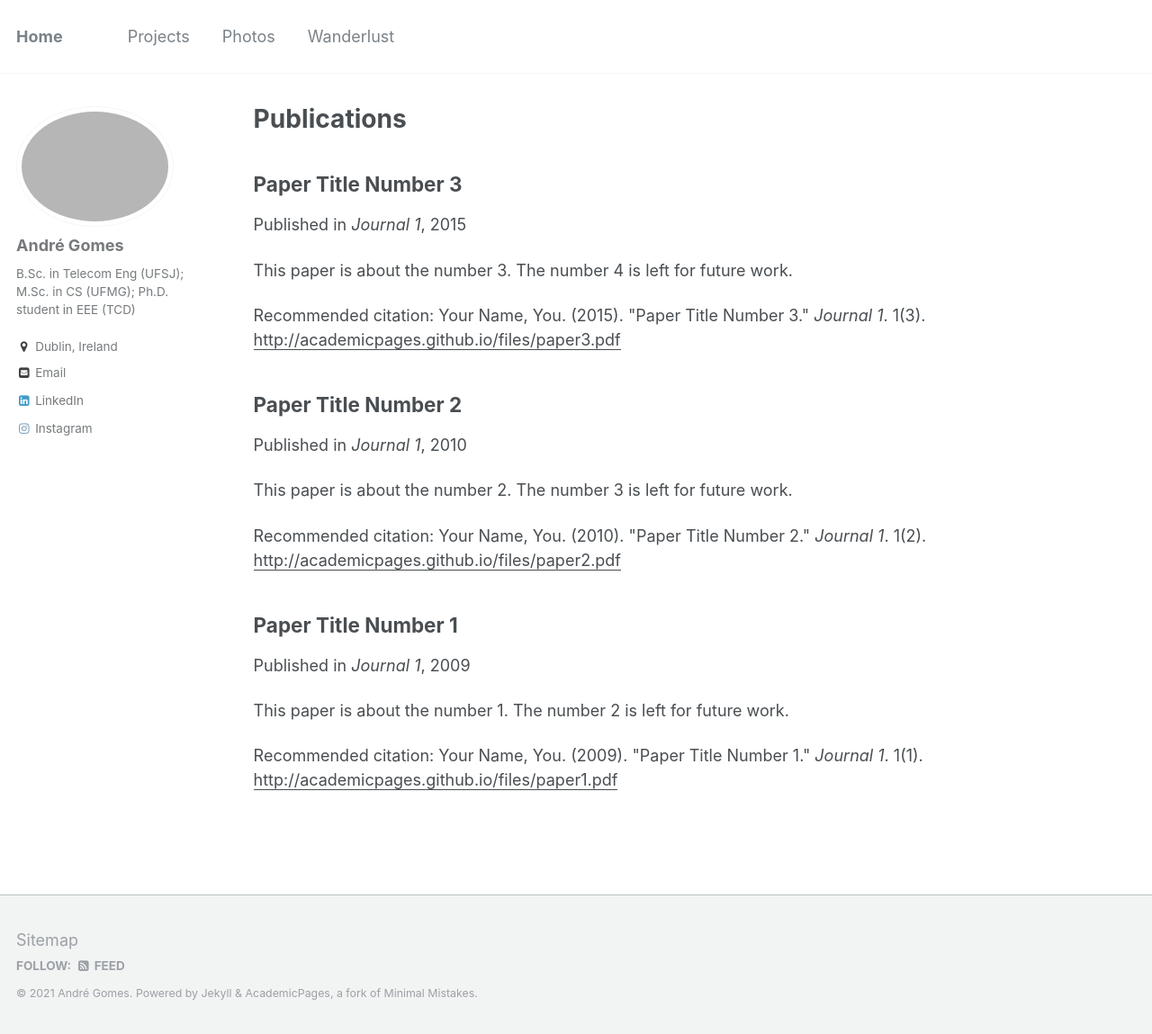
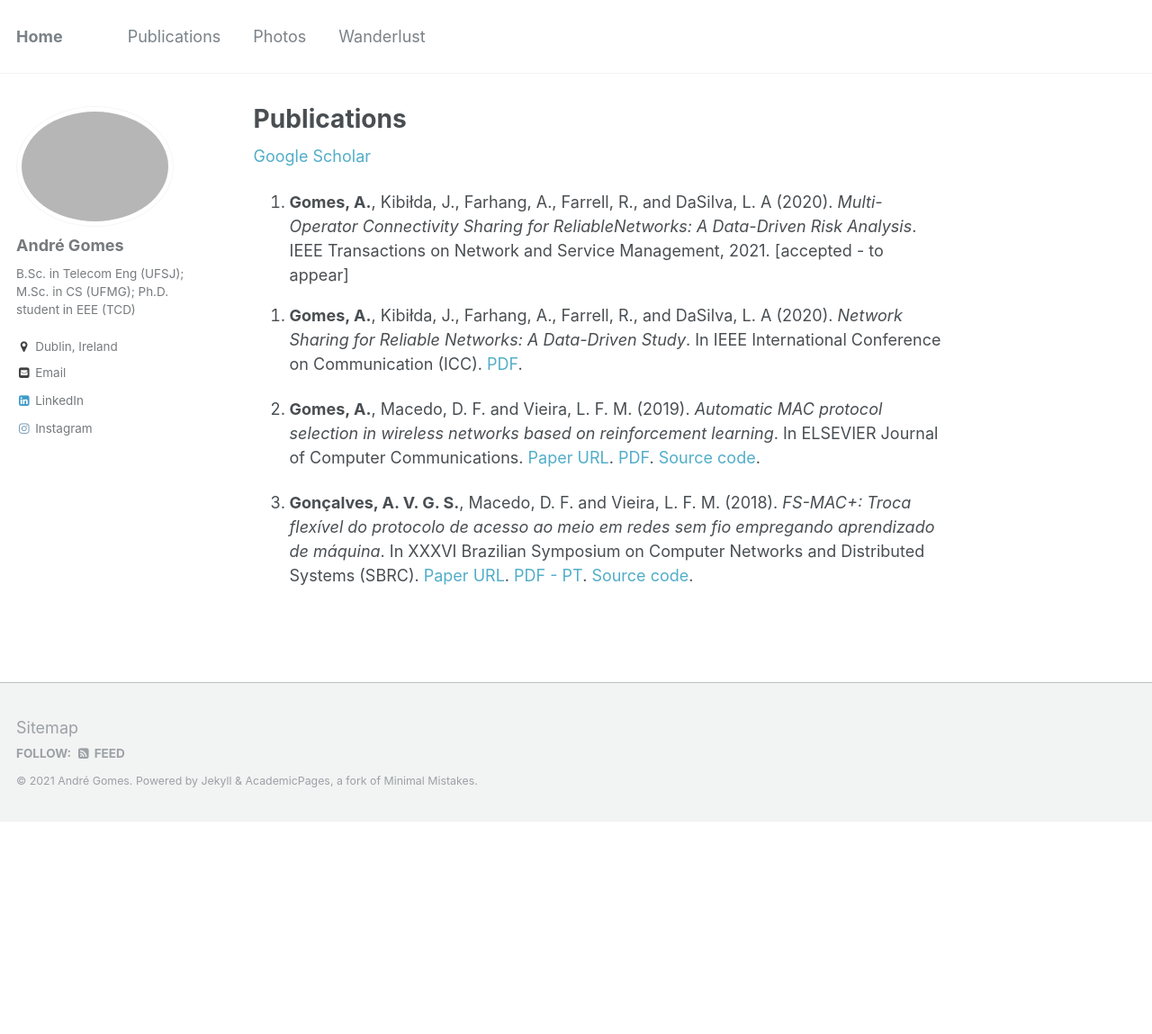
Before and after one commit to avgsg/avgsg.github.io, a Jekyll site: the page built from _pages/publications.md, in a window 1280 px wide and 1149 px high. Shown: the whole window at 90% size. Built offline with Jekyll 4.4.1, drawn with Linux system fonts in a browser that asks for light colours.

Commit message:
update paper IEEE TNSM

```diff
--- a/_data/navigation.yml
+++ b/_data/navigation.yml
@@ -24,8 +24,8 @@
 #  - title: "Minicurso Gnu Radio"
 #    url: /minicurso-gnuradio/
 
-  - title: "Projects"
-    url: /projects/
+  - title: "Publications"
+    url: /publications/
 
   - title: "Photos"
     url: /photos/
--- a/_pages/projects.md
+++ /dev/null
@@ -1,34 +0,0 @@
----
-title: "Projects"
-permalink: /projects/
-author_profile: true
----
-
-## 1. SATORI (2019-?)
-
-I am a team member of the SATORI (smart networking in the era of AI) project, a joint research collaboration between Trinity College Dublin (Ireland) and Tsinghua University (China). For more details, visit [here](http://satori-project.net/).
-
-**Publications:** <br>
-[1] Gomes, A., Kibiłda, J., Farhang, A., Farrell, R., and DaSilva, L. A (2020). _Network Sharing for Reliable Networks: A Data-Driven Study_. In IEEE International Conference on Communication (ICC). [PDF](../files/papers/icc-2020-net-sharing.pdf).
-
-## 2. SOMAC (2017-2018)
-
-SOMAC (Self-Organizing MAC sub-layer) is an extension of FS-MAC+ and also the outcome of my Master's thesis. It copes with the non-stationary nature of wireless networks and does not rely on training sets beforehand (shortcomings of FS-MAC+), being able to learn how to switch the MAC protocol on the fly. SOMAC is also implemented using GNU-Radio and tested on a software-defined radio testbed.
-
-**Publications:** <br>
-[1] Gomes, A., Macedo, D. F. and Vieira, L. F. M. (2019). _Automatic MAC protocol selection in wireless networks based on reinforcement learning_. In ELSEVIER Journal of Computer Communications. [Paper URL](https://www.sciencedirect.com/science/article/pii/S0140366419311284). [PDF](../files/papers/somac-elsevier.pdf). [Source code](https://github.com/avgsg/gr-somac). <br>
-
-## 3. FS-MAC+ (2017-2018)
-
-FS-MAC+ is a Machine Learning-based MAC sub-layer for wireless networks. It automatically selects and switches the MAC protocol in use, improving the network performance over time. FS-MAC+ is implemented using GNU-Radio and tested on a software-defined radio testbed of Ettus USRP B200 devices.
-
-**Publications:** <br>
-[1] Gonçalves, A. V. G. S., Macedo, D. F. and Vieira, L. F. M. (2018). _FS-MAC+: Troca flexível do protocolo de acesso ao meio em redes sem fio empregando aprendizado de máquina_. In XXXVI Brazilian Symposium on Computer Networks and Distributed Systems (SBRC). [Paper URL](http://ojs.sbc.org.br/index.php/sbrc/article/view/2413). [PDF - PT](../files/papers/fsmac+.pdf). [Source code](https://github.com/avgsg/FS-MACplus.git). <br>
-
-## 4. MAC protocols for SDR (2017-2018)
-
-I had developed this project during the course "Intelligent Networks" at the Federal University of Minas Gerais in 2017.1, consisting of two MAC protocols (CSMA/CA and TDMA) for use in software-defined radio platforms. The PHY layer comes from the project [gr-ieee802-11](https://github.com/bastibl/gr-ieee802-11). [Source code.](https://github.com/avgsg/gr-macprotocols.git) <br>
-
-## 5. Alternative algorithm for ANR in LTE networks (2016)
-
-This project is the outcome of my Bachelor's degree thesis. It proposes an algorithm that efficiently and automatically fulfils ANR (Automatic Neighbour Relation) tables in LTE networks. [Document URL (unpublished).](https://www.researchgate.net/profile/Andre_Gomes19/publication/316066687_Proposta_de_algoritmo_para_preenchimento_automatico_de_tabelas_de_vizinhanca_em_ambientes_LTE/links/58eec352a6fdcc61cc126d3f/Proposta-de-algoritmo-para-preenchimento-automatico-de-tabelas-de-vizinhanca-em-ambientes-LTE.pdf)
--- a/_pages/publications.md
+++ b/_pages/publications.md
@@ -1,16 +1,46 @@
 ---
-layout: archive
 title: "Publications"
 permalink: /publications/
 author_profile: true
 ---
 
-{% if author.googlescholar %}
-  You can also find my articles on <u><a href="{{author.googlescholar}}">my Google Scholar profile</a>.</u>
-{% endif %}
+[Google Scholar](https://scholar.google.com/citations?hl=en&user=ZwxeyZMAAAAJ)
 
-{% include base_path %}
+1. **Gomes, A.**, Kibiłda, J., Farhang, A., Farrell, R., and DaSilva, L. A (2020). _Multi-Operator Connectivity Sharing for ReliableNetworks: A Data-Driven Risk Analysis_.  IEEE Transactions on Network and Service Management, 2021. [accepted - to appear]
 
-{% for post in site.publications reversed %}
-  {% include archive-single.html %}
-{% endfor %}
+<!-- 2. Costa, L. C., Vieira, A. B., Silva, E. B, Macedo, D. F., Vieira, L. F. M., Vieira, M. A. M, Miranda Jr, M. R., Batista, G. F., Polizer, A. H., **Gomes, A.**, Gomes, G., Correia, L. H. A (2021). _OpenFlow data planes performance evaluation_. In ELSEVIER Journal of Performance Evaluation. [Paper URL](https://www.sciencedirect.com/science/article/abs/pii/S0166531621000110).  -->
+
+2. **Gomes, A.**, Kibiłda, J., Farhang, A., Farrell, R., and DaSilva, L. A (2020). _Network Sharing for Reliable Networks: A Data-Driven Study_. In IEEE International Conference on Communication (ICC). [PDF](../files/papers/icc-2020-net-sharing.pdf).
+
+3. **Gomes, A.**, Macedo, D. F. and Vieira, L. F. M. (2019). _Automatic MAC protocol selection in wireless networks based on reinforcement learning_. In ELSEVIER Journal of Computer Communications. [Paper URL](https://www.sciencedirect.com/science/article/pii/S0140366419311284). [PDF](../files/papers/somac-elsevier.pdf). [Source code](https://github.com/avgsg/gr-somac).
+
+4. **Gonçalves, A. V. G. S.**, Macedo, D. F. and Vieira, L. F. M. (2018). _FS-MAC+: Troca flexível do protocolo de acesso ao meio em redes sem fio empregando aprendizado de máquina_. In XXXVI Brazilian Symposium on Computer Networks and Distributed Systems (SBRC). [Paper URL](http://ojs.sbc.org.br/index.php/sbrc/article/view/2413). [PDF - PT](../files/papers/fsmac+.pdf). [Source code](https://github.com/avgsg/FS-MACplus.git).
+
+<!-- ## 1. SATORI (2019-?)
+
+I am a team member of the SATORI (smart networking in the era of AI) project, a joint research collaboration between Trinity College Dublin (Ireland) and Tsinghua University (China). For more details, visit [here](http://satori-project.net/).
+
+**Publications:** <br>
+[1] Gomes, A., Kibiłda, J., Farhang, A., Farrell, R., and DaSilva, L. A (2020). _Network Sharing for Reliable Networks: A Data-Driven Study_. In IEEE International Conference on Communication (ICC). [PDF](../files/papers/icc-2020-net-sharing.pdf).
+
+## 2. SOMAC (2017-2018)
+
+SOMAC (Self-Organizing MAC sub-layer) is an extension of FS-MAC+ and also the outcome of my Master's thesis. It copes with the non-stationary nature of wireless networks and does not rely on training sets beforehand (shortcomings of FS-MAC+), being able to learn how to switch the MAC protocol on the fly. SOMAC is also implemented using GNU-Radio and tested on a software-defined radio testbed.
+
+**Publications:** <br>
+[1] Gomes, A., Macedo, D. F. and Vieira, L. F. M. (2019). _Automatic MAC protocol selection in wireless networks based on reinforcement learning_. In ELSEVIER Journal of Computer Communications. [Paper URL](https://www.sciencedirect.com/science/article/pii/S0140366419311284). [PDF](../files/papers/somac-elsevier.pdf). [Source code](https://github.com/avgsg/gr-somac). <br>
+
+## 3. FS-MAC+ (2017-2018)
+
+FS-MAC+ is a Machine Learning-based MAC sub-layer for wireless networks. It automatically selects and switches the MAC protocol in use, improving the network performance over time. FS-MAC+ is implemented using GNU-Radio and tested on a software-defined radio testbed of Ettus USRP B200 devices.
+
+**Publications:** <br>
+[1] Gonçalves, A. V. G. S., Macedo, D. F. and Vieira, L. F. M. (2018). _FS-MAC+: Troca flexível do protocolo de acesso ao meio em redes sem fio empregando aprendizado de máquina_. In XXXVI Brazilian Symposium on Computer Networks and Distributed Systems (SBRC). [Paper URL](http://ojs.sbc.org.br/index.php/sbrc/article/view/2413). [PDF - PT](../files/papers/fsmac+.pdf). [Source code](https://github.com/avgsg/FS-MACplus.git). <br>
+
+## 4. MAC protocols for SDR (2017-2018)
+
+I had developed this project during the course "Intelligent Networks" at the Federal University of Minas Gerais in 2017.1, consisting of two MAC protocols (CSMA/CA and TDMA) for use in software-defined radio platforms. The PHY layer comes from the project [gr-ieee802-11](https://github.com/bastibl/gr-ieee802-11). [Source code.](https://github.com/avgsg/gr-macprotocols.git) <br>
+
+## 5. Alternative algorithm for ANR in LTE networks (2016)
+
+This project is the outcome of my Bachelor's degree thesis. It proposes an algorithm that efficiently and automatically fulfils ANR (Automatic Neighbour Relation) tables in LTE networks. [Document URL (unpublished).](https://www.researchgate.net/profile/Andre_Gomes19/publication/316066687_Proposta_de_algoritmo_para_preenchimento_automatico_de_tabelas_de_vizinhanca_em_ambientes_LTE/links/58eec352a6fdcc61cc126d3f/Proposta-de-algoritmo-para-preenchimento-automatico-de-tabelas-de-vizinhanca-em-ambientes-LTE.pdf) -->
```
